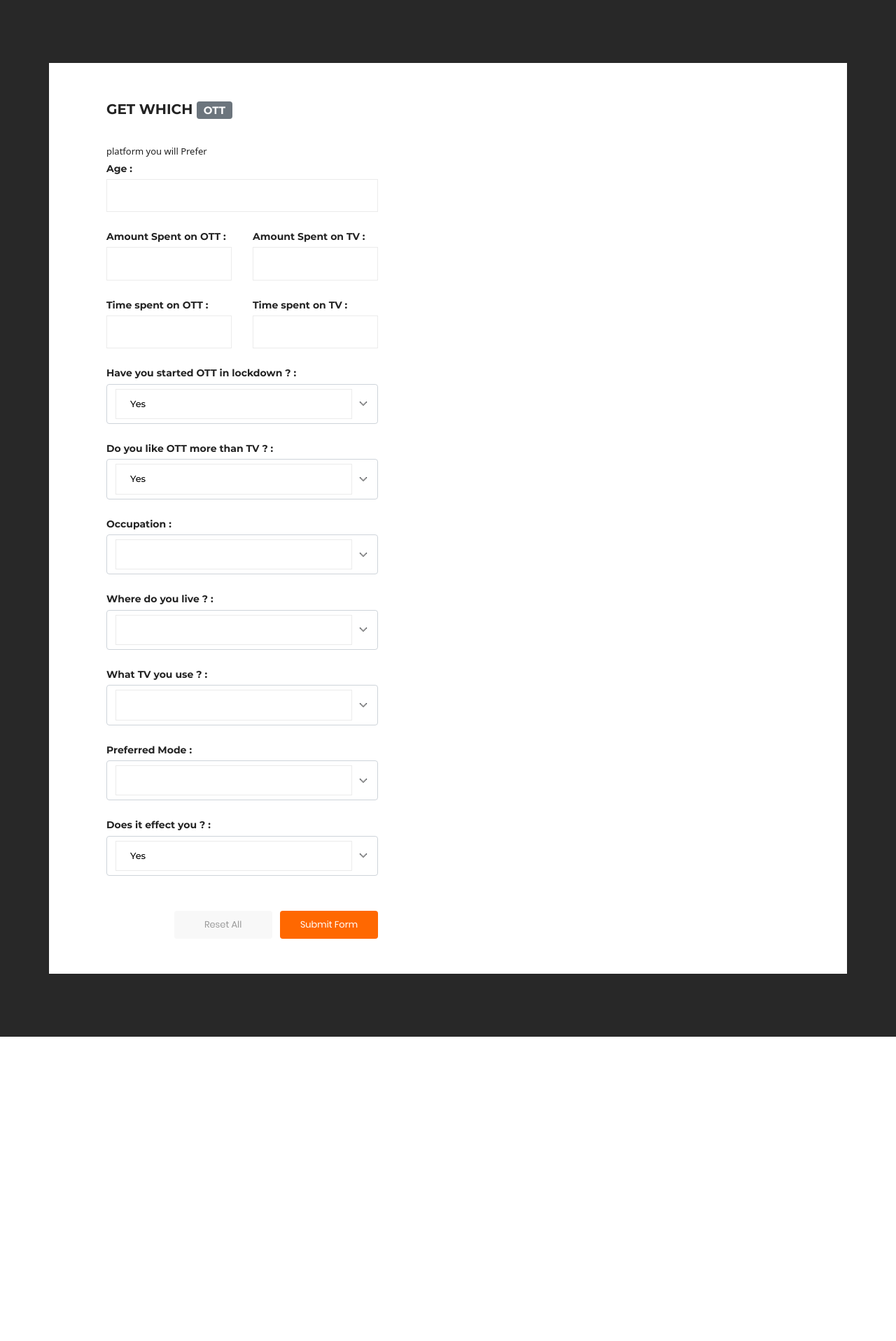
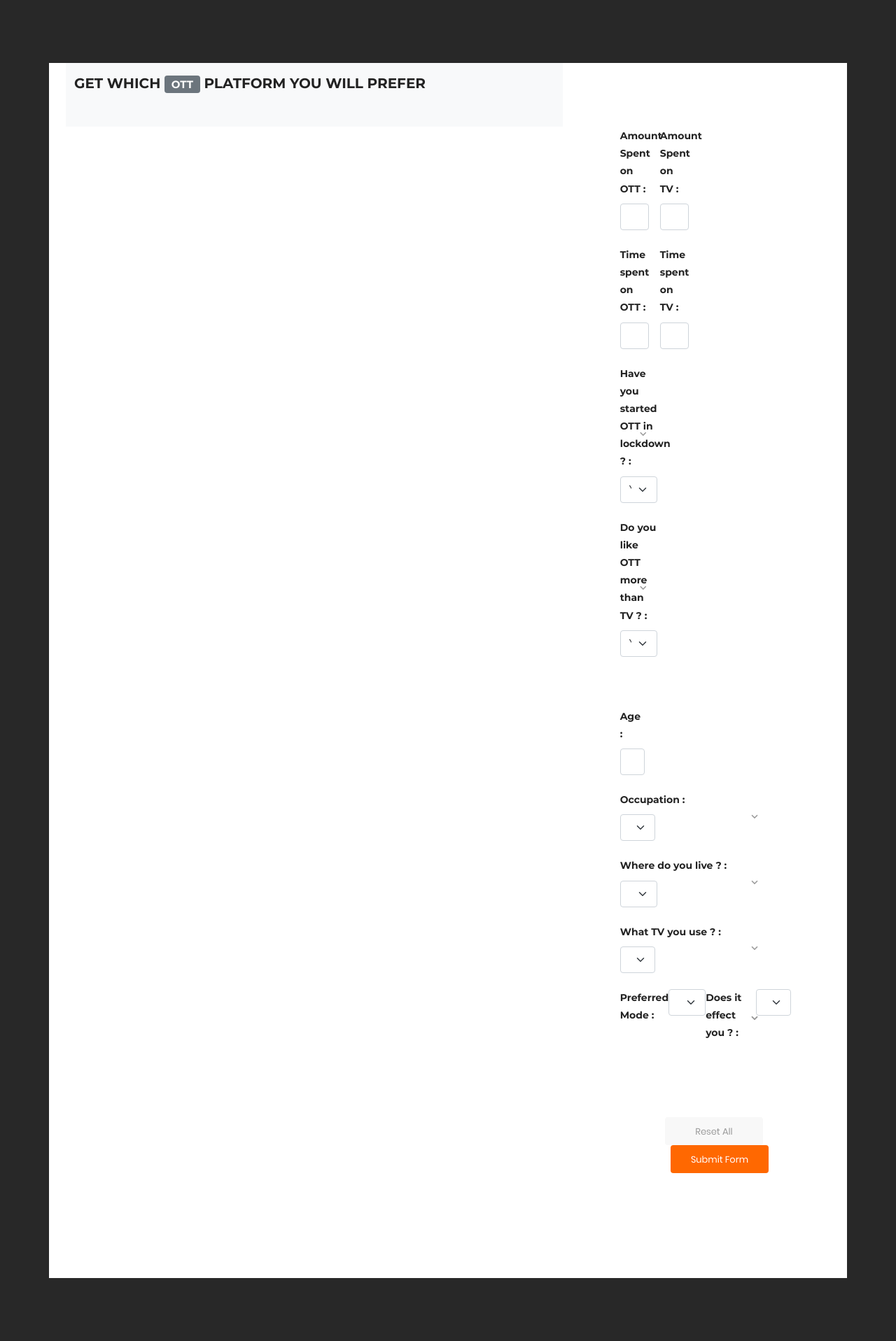
Before and after one commit to smartinternz02/SBSPS-Challenge-5302-OTT-Platform-Analysis-Tool, a Flask app: page / in a window 1280 px wide. Shown: the whole page at 70% size. Before the commit the page ends 1482 px from the top, so only its background shows below. Run offline with Flask 2, Linux system fonts and the light colour scheme.

Commit message:
Constructing form and editing CSS half way

```diff
--- a/Web_Model/static/Files/css/style.css
+++ b/Web_Model/static/Files/css/style.css
@@ -267,12 +267,12 @@ body {
 
 .register-form {
   padding: 50px 100px 50px 70px; }
-
+/*
 .form-row {
   margin: 0 -15px; }
   .form-row .form-group {
     width: 50%;
-    padding: 0 15px; }
+    padding: 0 15px; } */
 
 .form-group {
   margin-bottom: 23px;
@@ -359,8 +359,8 @@ input[type=radio] {
   input[type=radio]:checked ~ .check::before {
     background: #ff6801; }
 
-.form-select {
-  position: relative; }
+/* .form-select {
+  position: relative; } */
 
 select {
   appearance: none !important;
--- a/Web_Model/templates/index.html
+++ b/Web_Model/templates/index.html
@@ -9,7 +9,7 @@
     <link href="https://cdn.jsdelivr.net/npm/bootstrap@5.0.2/dist/css/bootstrap.min.css" rel="stylesheet" integrity="sha384-EVSTQN3/azprG1Anm3QDgpJLIm9Nao0Yz1ztcQTwFspd3yD65VohhpuuCOmLASjC" crossorigin="anonymous">
 
     <!-- Font Icon -->
-    <link rel="stylesheet" href="{{ url_for('static',filename='Files/fonts/material-icon/css/material-design-iconic-font.min.css') }}">
+    <link rel="stylesheet" href="{{ url_for('static',filename='Files/fonts/material-icon/css/material-design-iconic-font.min.css') }}"
 
     <!-- Main css -->
     <link rel="stylesheet" href="{{ url_for('static',filename='Files/css/style.css') }}" />
@@ -20,60 +20,69 @@
     <div class="main">
         <div class="container">
             <div class="signup-content">
+                          <div class="container">
+                            <nav class="navbar navbar-expand-lg navbar-light bg-light">
+                              <div class="container-fluid">
+                                <a class="navbar-brand" href="#">  <h2>Get which <span class="badge bg-secondary">OTT</span> platform you will Prefer</h2></a>
+                              </div>
+                            </nav>
+                          </div>
                 <!-- <div class="signup-img">
                     <img src="{{ url_for('static',filename='Files/images/signup-img.jpg') }}" alt="">
                 </div> -->
                 <div class="signup-form">
-                    <form method="POST" class="register-form" id="register-form">
-                        <h2>Get which <span class="badge bg-secondary">OTT</span></h1> platform you will Prefer</h2>
-                        <div class="form-group">
-                            <label for="Age">Age :</label>
-                            <input type="text" name="age" id="age" pattern="[0-9]*" required />
-                        </div>
-                        <div class="form-row">
-                            <div class="form-group">
-                                <label for="Money">Amount Spent on OTT :</label>
-                                <input type="text" name="ott_amt" id="ott_amount" pattern="[0-9]*" required />
+                    <form method="POST" class="register-form row g-2" id="register-form">
+                      <div style="margin:50px 0px 0px 0px">
+                        <div class="form-row row g-3">
+                            <div class="form-group col-md-3">
+                                <label for="ott_amount" class="form-label">Amount Spent on OTT :</label>
+                                <input type="text" name="ott_amt" class="form-control" id="ott_amount" pattern="[0-9]*" required />
                             </div>
-                            <div class="form-group">
-                                <label for="Money">Amount Spent on TV :</label>
-                                <input type="text" name="tv_amt" id="tv_amount" pattern="[0-9]*" required />
+                            <div class="form-group col-md-3">
+                                <label for="tv_amount" class="form-label">Amount Spent on TV :</label>
+                                <input type="text" name="tv_amt" class="form-control" id="tv_amount" pattern="[0-9]*" required />
                             </div>
                         </div>
-                        <div class="form-row">
-                            <div class="form-group">
-                                <label for="time">Time spent on OTT :</label>
-                                <input type="text" name="ott_t" id="ott_time" pattern="[0-9]*" required />
+                        <div class="form-row row g-3">
+                            <div class="form-group col-md-3">
+                                <label for="time" class="form-label">Time spent on OTT :</label>
+                                <input type="text" name="ott_t" id="ott_time"class="form-control" pattern="[0-9]*" required />
                             </div>
-                            <div class="form-group">
-                                <label for="time">Time spent on TV :</label>
-                                <input type="text" name="tv_t" id="tv_time" pattern="[0-9]*" required />
+                            <div class="form-group col-md-3">
+                                <label for="time" class="form-label">Time spent on TV :</label>
+                                <input type="text" name="tv_t" id="tv_time" class="form-control" pattern="[0-9]*" required />
                             </div>
                         </div>
-                        <div class="form-group">
-                            <label for="locked">Have you started OTT in lockdown ? :</label>
-                            <div class="form-select">
-                                <select name="yes_no2" id="locked">
+
+                        <div class="form-group col-md-3">
+                            <label for="locked" class="form-label">Have you started OTT in lockdown ? :</label>
+                            <div>
+                                <select class="form-select form-control" name="yes_no2"  id="locked">
                                     <option value="yes">Yes</option>
                                     <option value="no">No</option>
                                 </select>
                                 <span class="select-icon"><i class="zmdi zmdi-chevron-down"></i></span>
                             </div>
                         </div>
-                        <div class="form-group">
-                            <label for="OTT wins TV">Do you like OTT more than TV ? :</label>
-                            <div class="form-select">
-                                <select name="yes_no" id="ott_tv">
+                        <div class="form-group col-md-3">
+                            <label for="OTT wins TV" class="form-label">Do you like OTT more than TV ? :</label>
+                            <div>
+                                <select name="yes_no " class="form-select form-control" id="ott_tv">
                                     <option value="yes">Yes</option>
                                     <option value="no">No</option>
                                 </select>
                                 <span class="select-icon"><i class="zmdi zmdi-chevron-down"></i></span>
                             </div>
-                        </div>
+                        </div></div>
+                          <div style="margin:50px 0px 0px 0px">
+                            <div class="form-group  col-md-2">
+                                <label for="Age" class="form-label">Age :</label>
+                                <input type="text" name="age" id="age" class="form-control" pattern="[0-9]*" required />
+                            </div>
                             <div class="form-group">
-                                <label for="Occupation">Occupation :</label>
-                                <div class="form-select">
-                                    <select name="occupation" id="occp">
+                                <label for="Occupation" class="form-label">Occupation :</label>
+                                <div class="col-md-2">
+                                    <select name="occupation" class="form-select form-control"id="occp">
                                         <option value=""></option>
                                         <option value="Student">Student</option>
                                         <option value="Full time working">Full Time working</option>
@@ -85,10 +94,11 @@
                                     <span class="select-icon"><i class="zmdi zmdi-chevron-down"></i></span>
                                 </div>
                             </div>
+
                             <div class="form-group">
-                                <label for="Living">Where do you live ? :</label>
-                                <div class="form-select">
-                                    <select name="living" id="live">
+                                <label for="Living"class="form-label">Where do you live ? :</label>
+                                <div class="col-md-3">
+                                    <select name="living" class="form-select form-control" id="live">
                                         <option value=""></option>
                                         <option value="Central">Central</option>
                                         <option value="Harbour">Harbour</option>
@@ -98,9 +108,9 @@
                                 </div>
                             </div>
                             <div class="form-group">
-                                <label for="TV">What TV you use ? :</label>
-                                <div class="form-select">
-                                    <select name="tv_type" id="tv_type">
+                                <label for="TV" class="form-label ">What TV you use ? :</label>
+                                <div class="col-md-2">
+                                    <select name="tv_type" class="form-select form-control" id="tv_type">
                                         <option value=""></option>
                                         <option value="Dish">Dish TV</option>
                                         <option value="local">Local Cable</option>
@@ -109,27 +119,28 @@
                                     <span class="select-icon"><i class="zmdi zmdi-chevron-down"></i></span>
                                 </div>
                             </div>
-                            <div class="form-group">
-                                <label for="mode">Preferred Mode :</label>
-                                <div class="form-select">
-                                    <select name="mode" id="mode">
+                            <div class="form-group form-row g-3">
+                                <label for="mode"class="form-label">Preferred Mode :</label>
+                                <div class="col-md-3">
+                                    <select name="mode" class="form-select form-control col-sm-3" id="mode">
                                         <option value=""></option>
                                         <option value="ott">OTT</option>
                                         <option value="tv">TV</option>
                                     </select>
                                     <span class="select-icon"><i class="zmdi zmdi-chevron-down"></i></span>
                                 </div>
-                            </div>
-                            <div class="form-group">
-                                <label for="study">Does it effect you ? :</label>
-                                <div class="form-select">
-                                    <select name="yes_no3" id="affect">
+
+                                <label for="study" class="form-label">Does it effect you ? :</label>
+                                <div class="col-md-1">
+                                    <select class="form-select" name="yes_no3" id="affect">
                                         <option value="yes">Yes</option>
                                         <option value="no">No</option>
                                     </select>
                                     <span class="select-icon"><i class="zmdi zmdi-chevron-down"></i></span>
                                 </div>
                             </div>
+                          </div>
+<div style="margin:50px 0px 100px 0px">
                         <div class="form-submit">
                             <input type="submit" value="Reset All" class="btn btn-outline-dark submit" name="reset" id="reset" />
                             <input type="submit" value="Submit Form" class="btn btn-dark submit" name="submit" id="submit" />
@@ -139,7 +150,7 @@
                 </div>
             </div>
         </div>
-
+</div>
     </div>
 
     <!-- JS -->
```
